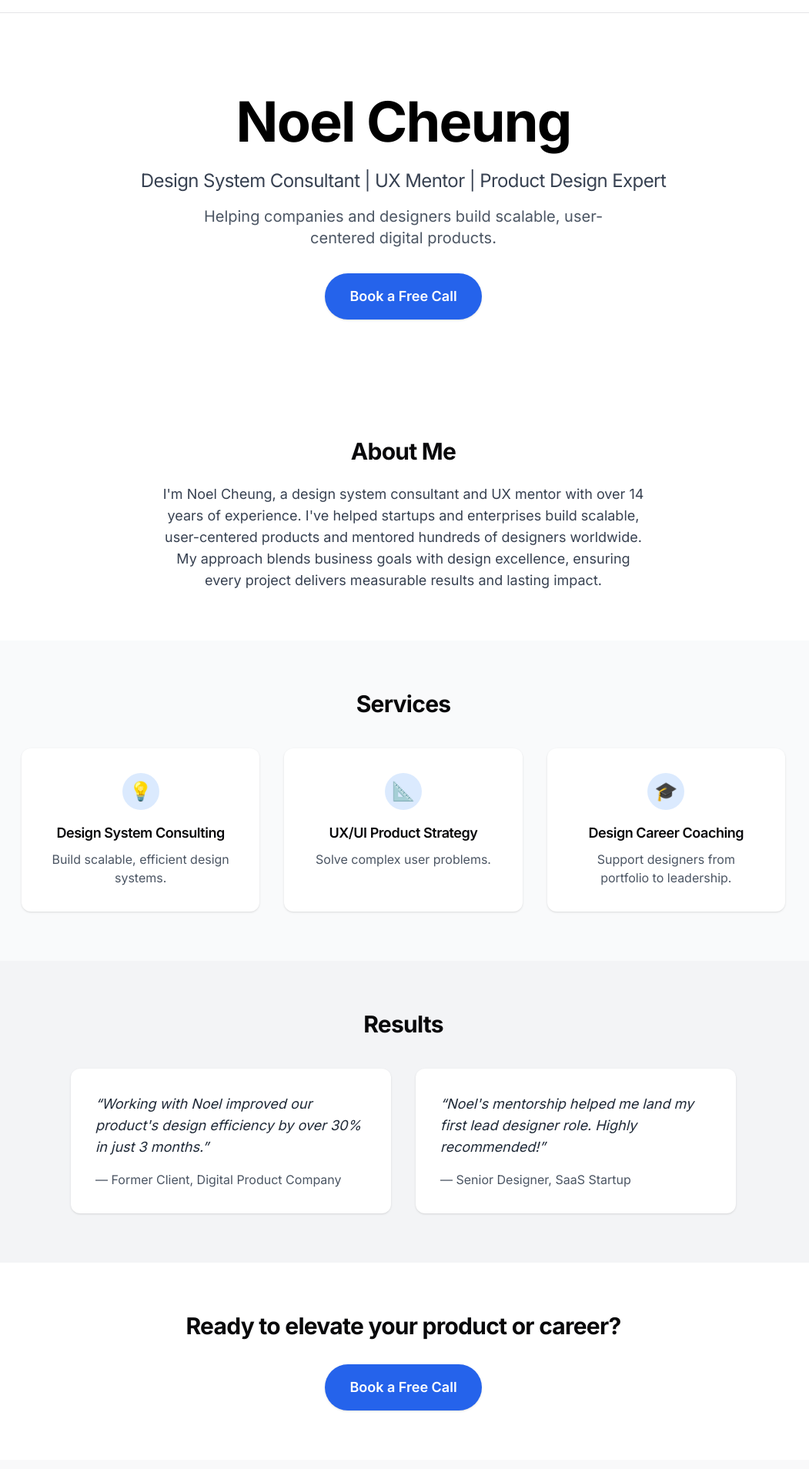
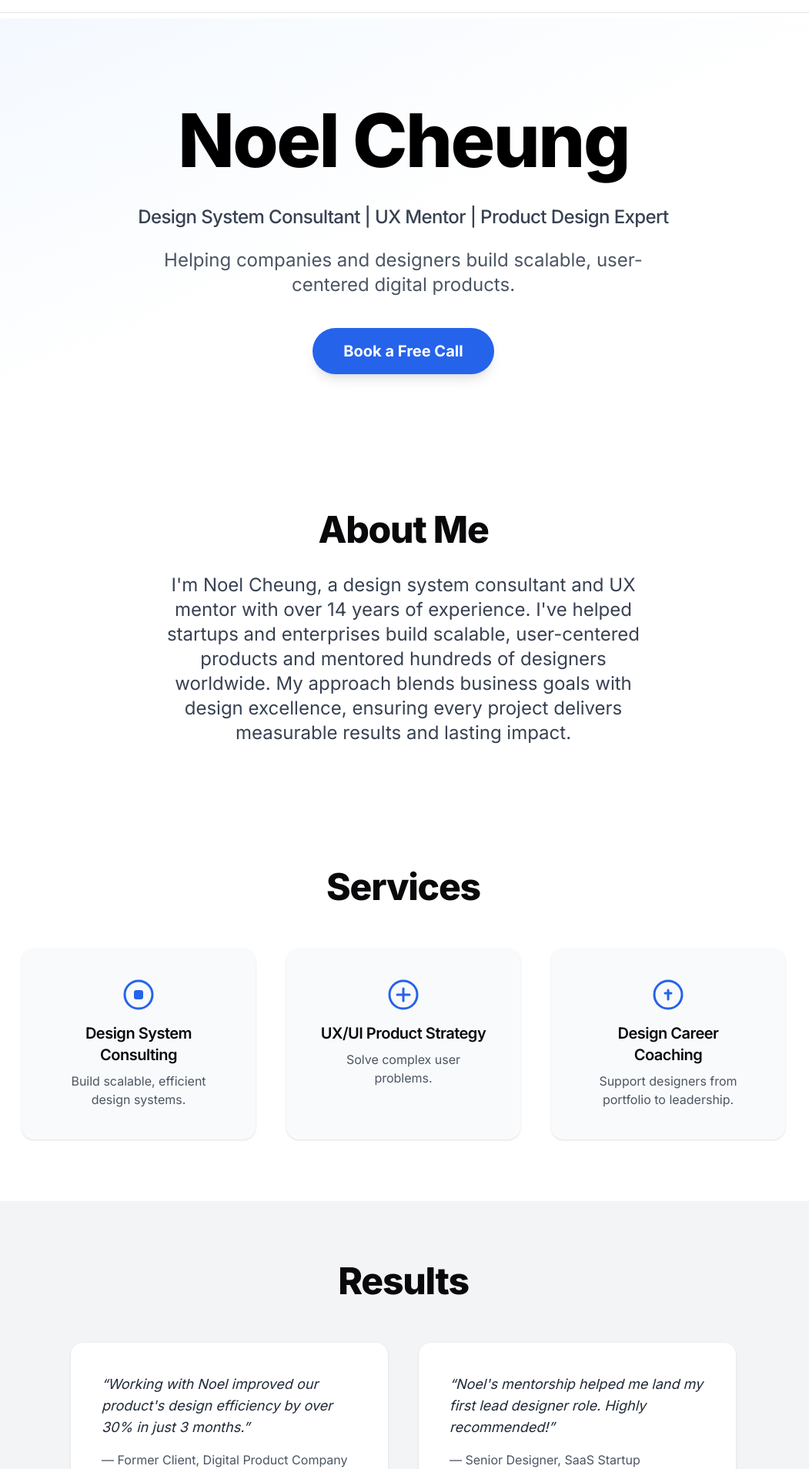
Before and after one commit to zeneojsun/my-site, a Next.js app: page / in a window 1280 px wide. Shown: the part 56-1964 px from the top of the page at 77% size, without its empty margins (116-1167 px from the left). Built offline with nearby package versions, Linux system fonts and the light colour scheme.

Commit message:
feat: Cursor-inspired homepage redesign

```diff
--- a/components/client-logos.tsx
+++ b/components/client-logos.tsx
@@ -58,8 +58,8 @@ export function ClientLogos() {
           <h3 className="font-display font-bold mb-1">{designer.name}</h3>
           <p className="text-sm text-muted-foreground mb-1">{designer.title}</p>
           <p className="text-sm font-medium text-primary">{designer.company}</p>
-        </div>
-      ))}
+          </div>
+        ))}
     </div>
   )
 }
--- a/components/home/AboutSection.tsx
+++ b/components/home/AboutSection.tsx
@@ -1,9 +1,9 @@
 export default function AboutSection() {
   return (
-    <section className="w-full py-16 bg-white fade-in">
+    <section className="w-full py-20 bg-white fade-in">
       <div className="max-w-2xl mx-auto px-4 text-center">
-        <h2 className="text-2xl md:text-3xl font-bold mb-6">About Me</h2>
-        <p className="text-lg text-gray-700" style={{fontFamily: 'Inter, sans-serif'}}>
+        <h2 className="text-3xl md:text-5xl font-extrabold mb-8 tracking-tight">About Me</h2>
+        <p className="text-lg md:text-2xl text-gray-700 leading-relaxed" style={{fontFamily: 'Inter, sans-serif'}}>
           I'm Noel Cheung, a design system consultant and UX mentor with over 14 years of experience. I've helped startups and enterprises build scalable, user-centered products and mentored hundreds of designers worldwide. My approach blends business goals with design excellence, ensuring every project delivers measurable results and lasting impact.
         </p>
       </div>
--- a/components/home/FinalCTASection.tsx
+++ b/components/home/FinalCTASection.tsx
@@ -2,11 +2,11 @@ import Link from "next/link";
 
 export default function FinalCTASection() {
   return (
-    <section className="w-full py-16 bg-white text-center fade-in">
-      <h3 className="text-2xl md:text-3xl font-bold mb-8">Ready to elevate your product or career?</h3>
+    <section className="w-full py-20 bg-white text-center fade-in">
+      <h3 className="text-3xl md:text-5xl font-extrabold mb-10 tracking-tight">Ready to elevate your product or career?</h3>
       <Link
         href="/contact"
-        className="inline-block px-8 py-4 bg-blue-600 text-white text-lg font-semibold rounded-full shadow hover:bg-blue-700 transition"
+        className="inline-block px-10 py-4 bg-blue-600 text-white text-xl font-bold rounded-full shadow-lg hover:bg-blue-700 transition"
       >
         Book a Free Call
       </Link>
--- a/components/home/HeroSection.tsx
+++ b/components/home/HeroSection.tsx
@@ -2,11 +2,26 @@ import Link from "next/link";
 
 export default function HeroSection() {
   return (
-    <section className="w-full min-h-[60vh] flex flex-col items-center justify-center text-center bg-white px-4 fade-in">
-      <h1 className="font-bold text-black text-[2.75rem] md:text-[4rem] lg:text-[4.5rem] leading-tight mb-4" style={{fontFamily: 'Inter, sans-serif'}}>Noel Cheung</h1>
-      <h2 className="text-lg md:text-2xl text-gray-700 mb-4" style={{fontFamily: 'Inter, sans-serif'}}>Design System Consultant | UX Mentor | Product Design Expert</h2>
-      <p className="text-base md:text-xl text-gray-600 mb-8 max-w-xl mx-auto">Helping companies and designers build scalable, user-centered digital products.</p>
-      <Link href="/contact" className="inline-block px-8 py-4 bg-blue-600 text-white text-lg font-semibold rounded-full shadow hover:bg-blue-700 transition">Book a Free Call</Link>
+    <section className="relative w-full min-h-[70vh] flex flex-col items-center justify-center text-center bg-white px-4 fade-in overflow-hidden">
+      {/* Soft gradient background */}
+      <div className="absolute inset-0 pointer-events-none" aria-hidden>
+        <div className="w-full h-full bg-gradient-to-br from-blue-50 via-white to-white opacity-80" />
+      </div>
+      <h1 className="relative z-10 font-extrabold text-black text-[3rem] md:text-[5rem] lg:text-[6rem] leading-tight mb-6 tracking-tight" style={{fontFamily: 'Inter, sans-serif'}}>
+        Noel Cheung
+      </h1>
+      <h2 className="relative z-10 text-xl md:text-2xl text-gray-700 mb-6 font-medium" style={{fontFamily: 'Inter, sans-serif'}}>
+        Design System Consultant | UX Mentor | Product Design Expert
+      </h2>
+      <p className="relative z-10 text-lg md:text-2xl text-gray-600 mb-10 max-w-2xl mx-auto">
+        Helping companies and designers build scalable, user-centered digital products.
+      </p>
+      <Link
+        href="/contact"
+        className="relative z-10 inline-block px-10 py-4 bg-blue-600 text-white text-xl font-bold rounded-full shadow-lg hover:bg-blue-700 transition"
+      >
+        Book a Free Call
+      </Link>
     </section>
   );
 }
--- a/components/home/ResultsSection.tsx
+++ b/components/home/ResultsSection.tsx
@@ -11,12 +11,12 @@ const testimonials = [
 
 export default function ResultsSection() {
   return (
-    <section className="w-full py-16 bg-gray-100 fade-in">
+    <section className="w-full py-20 bg-gray-100 fade-in">
       <div className="max-w-4xl mx-auto px-4">
-        <h2 className="text-2xl md:text-3xl font-bold text-center mb-10">Results</h2>
-        <div className="grid md:grid-cols-2 gap-8">
+        <h2 className="text-3xl md:text-5xl font-extrabold text-center mb-14 tracking-tight">Results</h2>
+        <div className="grid md:grid-cols-2 gap-10">
           {testimonials.map((t, i) => (
-            <blockquote key={i} className="bg-white rounded-xl shadow p-8 text-lg text-gray-800 italic flex flex-col justify-between">
+            <blockquote key={i} className="bg-white rounded-2xl shadow p-10 text-lg text-gray-800 italic flex flex-col justify-between">
               <span>“{t.quote}”</span>
               <span className="mt-4 text-gray-600 not-italic text-base">{t.author}</span>
             </blockquote>
--- a/components/home/ServicesSection.tsx
+++ b/components/home/ServicesSection.tsx
@@ -1,27 +1,30 @@
 const services = [
   {
     icon: (
-      <div className="w-12 h-12 flex items-center justify-center bg-blue-100 rounded-full mb-4 mx-auto">
-        <span className="text-blue-600 text-2xl">💡</span>
-      </div>
+      <svg width="40" height="40" fill="none" className="mx-auto mb-4">
+        <circle cx="20" cy="20" r="18" stroke="#2563eb" strokeWidth="3" />
+        <rect x="14" y="14" width="12" height="12" rx="3" fill="#2563eb" />
+      </svg>
     ),
     title: "Design System Consulting",
     desc: "Build scalable, efficient design systems."
   },
   {
     icon: (
-      <div className="w-12 h-12 flex items-center justify-center bg-blue-100 rounded-full mb-4 mx-auto">
-        <span className="text-blue-600 text-2xl">📐</span>
-      </div>
+      <svg width="40" height="40" fill="none" className="mx-auto mb-4">
+        <circle cx="20" cy="20" r="18" stroke="#2563eb" strokeWidth="3" />
+        <path d="M20 12v16M12 20h16" stroke="#2563eb" strokeWidth="3" strokeLinecap="round" />
+      </svg>
     ),
     title: "UX/UI Product Strategy",
     desc: "Solve complex user problems."
   },
   {
     icon: (
-      <div className="w-12 h-12 flex items-center justify-center bg-blue-100 rounded-full mb-4 mx-auto">
-        <span className="text-blue-600 text-2xl">🎓</span>
-      </div>
+      <svg width="40" height="40" fill="none" className="mx-auto mb-4">
+        <circle cx="20" cy="20" r="18" stroke="#2563eb" strokeWidth="3" />
+        <path d="M20 14v12M16 18h8" stroke="#2563eb" strokeWidth="3" strokeLinecap="round" />
+      </svg>
     ),
     title: "Design Career Coaching",
     desc: "Support designers from portfolio to leadership."
@@ -30,14 +33,14 @@ const services = [
 
 export default function ServicesSection() {
   return (
-    <section className="w-full py-16 bg-gray-50 fade-in">
+    <section className="w-full py-20 bg-white fade-in">
       <div className="max-w-5xl mx-auto px-4">
-        <h2 className="text-2xl md:text-3xl font-bold text-center mb-10">Services</h2>
-        <div className="grid md:grid-cols-3 gap-8">
+        <h2 className="text-3xl md:text-5xl font-extrabold text-center mb-14 tracking-tight">Services</h2>
+        <div className="grid md:grid-cols-3 gap-10">
           {services.map((s, i) => (
-            <div key={i} className="bg-white rounded-xl shadow p-8 text-center flex flex-col items-center hover:shadow-lg transition">
+            <div key={i} className="bg-gray-50 rounded-2xl shadow p-10 text-center flex flex-col items-center hover:shadow-xl transition">
               {s.icon}
-              <h3 className="font-semibold text-lg mb-2" style={{fontFamily: 'Inter, sans-serif'}}>{s.title}</h3>
+              <h3 className="font-semibold text-xl mb-2">{s.title}</h3>
               <p className="text-gray-600 text-base">{s.desc}</p>
             </div>
           ))}
```
